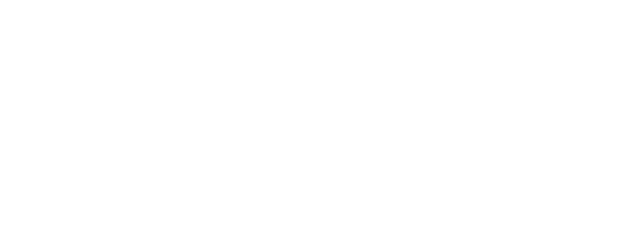
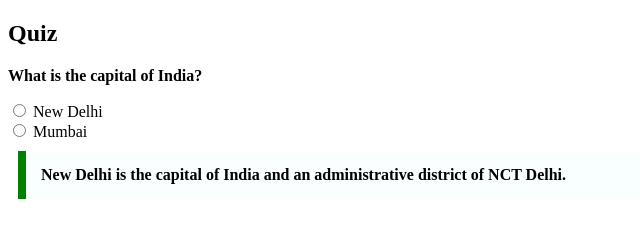
Before and after one commit to acciojob/trivia-aadya909, a website: page main.html in a window 1280 px wide. Shown: the whole page, without its empty margins (0-640 px from the left). Drawn offline with Linux system fonts and the light colour scheme.

Commit message:
created a submission

```diff
--- a/main.html
+++ b/main.html
@@ -4,12 +4,38 @@
 
 <head>
 	<link rel="stylesheet" href="styles.css">
+
+	<style>
+        blockquote {
+            max-width: 600px;
+            margin: 10px;
+            padding: 15px;
+            border-left: 8px solid green;
+            background-color: #f8fffe;
+            font-weight: bold;
+        }
+    </style>
+	 <section id="quiz">
+        <h2 role="heading">Quiz</h2>
+        <form>
+            <p><b>What is the capital of India?</b></p>
+            <label>
+                <input type="radio" name="capital" value="new-delhi"> New Delhi
+            </label>
+            <br>
+            <label>
+                <input type="radio" name="capital" value="mumbai"> Mumbai
+            </label>
+        </form>
+        <blockquote>
+            New Delhi is the capital of India and an administrative district of NCT Delhi.
+
+        </blockquote>
+    </section>
 </head>
 
 <body>
-	<!-- the entire body must be written by student -->
-    <script type="text/javascript" src="./script.js">
-</script>
+
 
 </body>
 
```
